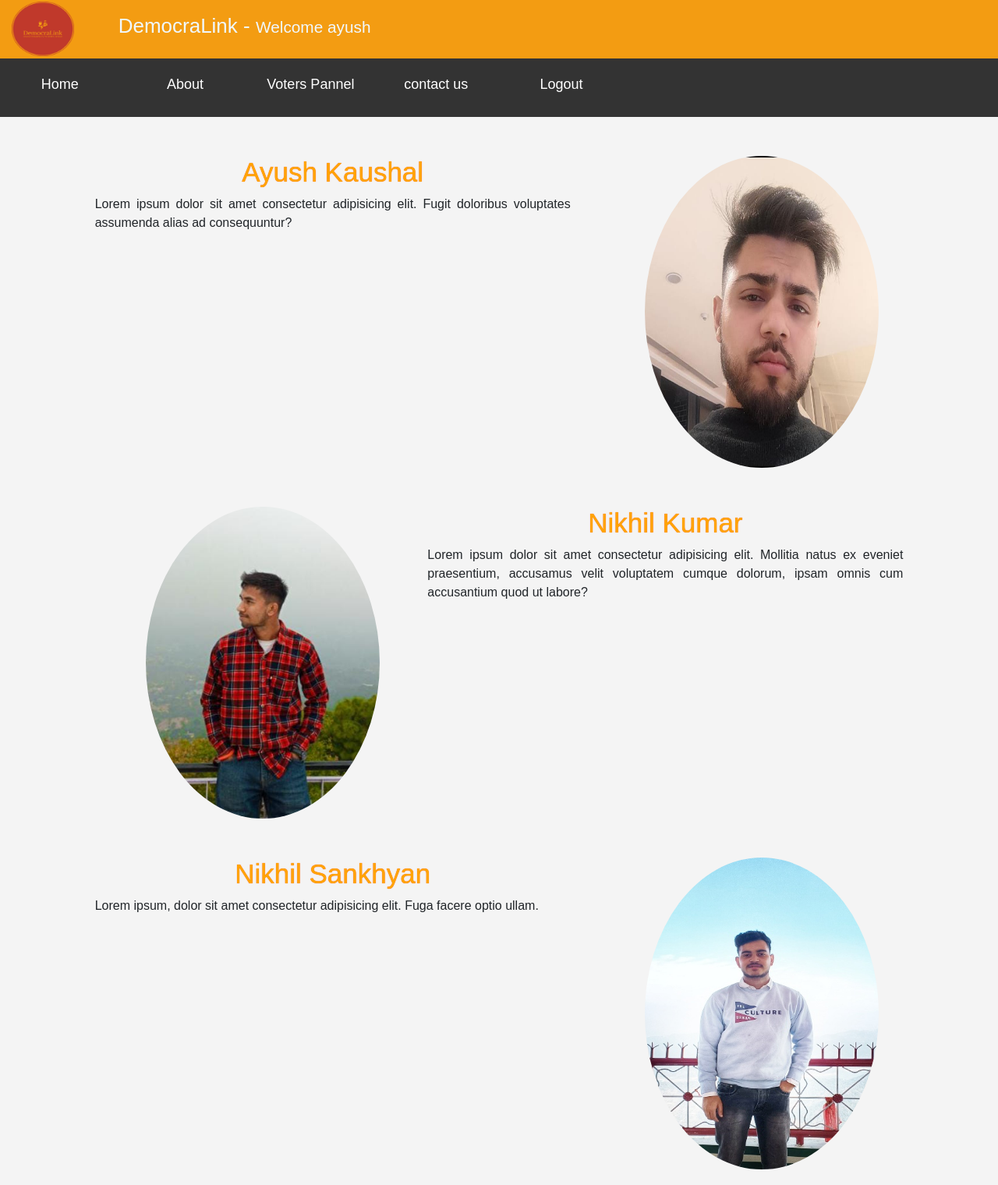
After one commit to Nikhilsankhyan0/ovs, a PHP site: page /voters/contact_us.php in a window 1280 px wide. The commit adds this page. Shown: the whole page at 78% size. Run offline with PHP 8.4, Linux system fonts and the light colour scheme; a user stored in the database is signed in.

Commit message:
add contact us

```diff
--- a/admin/inc/add_candidates.php
+++ b/admin/inc/add_candidates.php
@@ -17,7 +17,7 @@ margin-bottom: 5px;
 thead {
         background-color: #f39c12;
       overflow: hidden;
-      height: 75px;
+      height: 50px;
       width: 100%;
     }
 
--- a/admin/inc/add_elections.php
+++ b/admin/inc/add_elections.php
@@ -23,7 +23,7 @@ if (isset($_GET['added'])) {
     thead {
         background-color: #f39c12;
       overflow: hidden;
-      height: 75px;
+      height: 50px;
       width: 100%;
     }
     thead th {
--- /dev/null
+++ b/voters/contact_us.php
@@ -0,0 +1,165 @@
+<?php
+    require_once("inc/header.php");
+    require_once("inc/navigation.php");
+?>
+
+<style>
+         body {
+            font-family: Arial, sans-serif;
+            margin: 0px;
+            padding: 0;
+            background-color: #f4f4f4;
+            text-align: justify;
+        }
+
+        header {
+            background-color: #333;
+            color: white;
+            padding: 1em;
+            text-align: center;
+        }
+
+        main {
+            padding: 1em;
+            margin: 0 20px;
+        }
+
+        section {
+            margin-top: 50px;
+            margin-bottom: 20px;
+        }
+
+        h1 {
+            color: orange;
+            text-align: center;
+            text-shadow:  0 0 1px orangered;
+            /* text-shadow: 0 0px 2px red; */
+            font-size: 30px;
+            /* font-style: italic; */
+        }
+
+        .img-fluid {
+            width: 250px;
+            margin-left: 65px;
+            /* height: auto; */
+
+        }
+
+
+
+        section li {
+            color: red;
+        }
+
+        .foot {
+            background-color: #f39c12;
+            color: white;
+            padding: 1em;
+            height: 95px;
+            text-align: center;
+        }
+
+
+         @media  screen and (min-width:375px) {
+
+        h1{
+            font-size: 22px ;
+        }
+
+}
+ @media  screen and (min-width:450px) {
+
+        h1{
+            font-size: 27px ;
+        }
+
+}
+@media  screen and (min-width:900px) {
+
+        h1{
+            font-size: 30px ;
+        }
+
+}
+@media  screen and (min-width:765px) {
+
+   h1{
+       font-size: 29px ;
+   }
+
+
+}
+@media (min-width:1280px){
+
+        h1{
+            font-size: 35px ;
+        }
+
+}
+@media  screen and (max-width:412px) {
+
+        h1{
+            font-size: 28px ;
+        }
+
+}
+.ns{
+    height: 400px;
+    width: 300px;
+    border-radius: 100%;
+}
+    </style>
+<section style="margin-bottom:20px;" >
+        <div class="container-fluid mt-5">
+            <!-- banner -->
+            <div class="row justify-content-center " id="banner">
+                <div class="col-md-6 col-11" id="bannertext">
+                <h1>Ayush Kaushal</h1>
+                    <p> Lorem ipsum dolor sit amet consectetur adipisicing elit. Fugit doloribus voluptates assumenda alias ad consequuntur?</p>
+
+
+                </div>
+                <div class="col-md-4 d-none d-md-block" id="bannerimg">
+                <img src="../assets/images/logo/ayush.jpg" class="img-fluid ns"alt="">
+
+                </div>
+
+            </div>
+        </div>
+        </section>
+<section style="margin-bottom:20px;" >
+        <div class="container-fluid mt-5">
+            <!-- banner -->
+            <div class="row justify-content-center " id="banner">
+                <div class="col-md-4 d-none d-md-block" id="bannertext">
+
+            <img src="../assets/images/logo/nikhil.jpg" class="img-fluid ns"alt="">
+
+                </div>
+                <div class="col-md-6 col-11 " id="bannerimg">
+                <h1>Nikhil Kumar</h1>
+                    <p>Lorem ipsum dolor sit amet consectetur adipisicing elit. Mollitia natus ex eveniet praesentium, accusamus velit voluptatem cumque dolorum, ipsam omnis cum accusantium quod ut labore?</p>
+
+                </div>
+
+            </div>
+        </div>
+        </section>
+<section style="margin-bottom:20px;" >
+        <div class="container-fluid mt-5">
+            <!-- banner -->
+            <div class="row justify-content-center " id="banner">
+                <div class="col-md-6 col-11" id="bannertext">
+                <h1>Nikhil Sankhyan</h1>
+                    <p>Lorem ipsum, dolor sit amet consectetur adipisicing elit. Fuga facere optio ullam.</p>
+
+
+                </div>
+                <div class="col-md-4 d-none d-md-block" id="bannerimg">
+                <img src="../assets/images/logo/Untitled.jpg" class="img-fluid ns"alt="">
+
+                </div>
+
+            </div>
+        </div>
+        </section>
--- a/voters/inc/navigation.php
+++ b/voters/inc/navigation.php
@@ -185,6 +185,7 @@ nav{
             <a href="about.php"> About</a>
 
             <a href="votingpanel.php">Voters Pannel</a>
+            <a href="contact_us.php">contact us</a>
 
 
             <a href="logout.php">Logout</a>
```
Also changed, not shown: assets/images/candidate_photos/26832608247_93718062746logo-black.png (added), assets/images/candidate_photos/4901436896_74224352555logo-white.png (added), assets/images/candidate_photos/86439349349_80878576754secondlogo.png (added), assets/images/candidate_photos/90208897007_61250448269logo-color.png (added), assets/images/logo/Untitled.jpg (added), assets/images/logo/ayush.jpg (added), assets/images/logo/nikhil.jpg (added).
